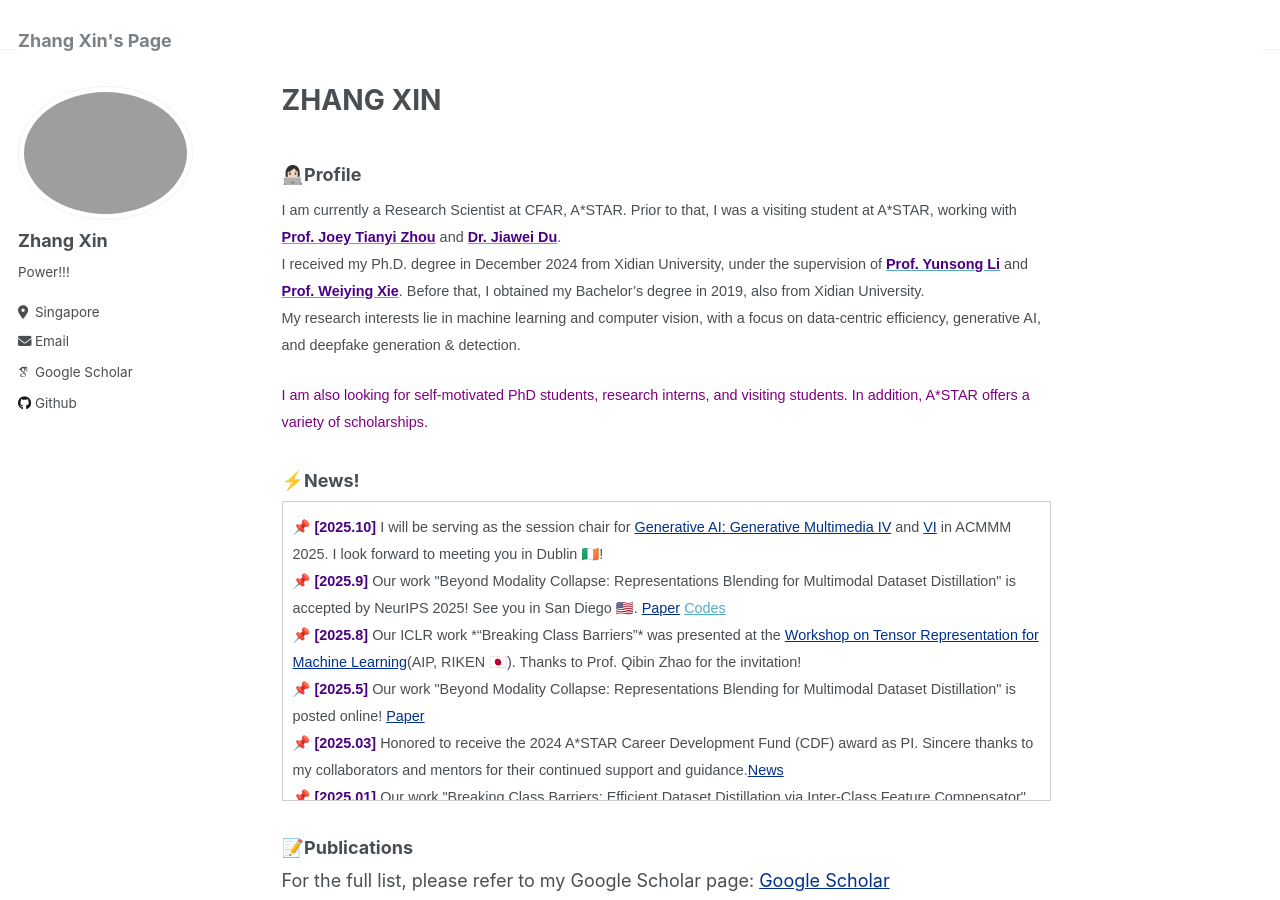
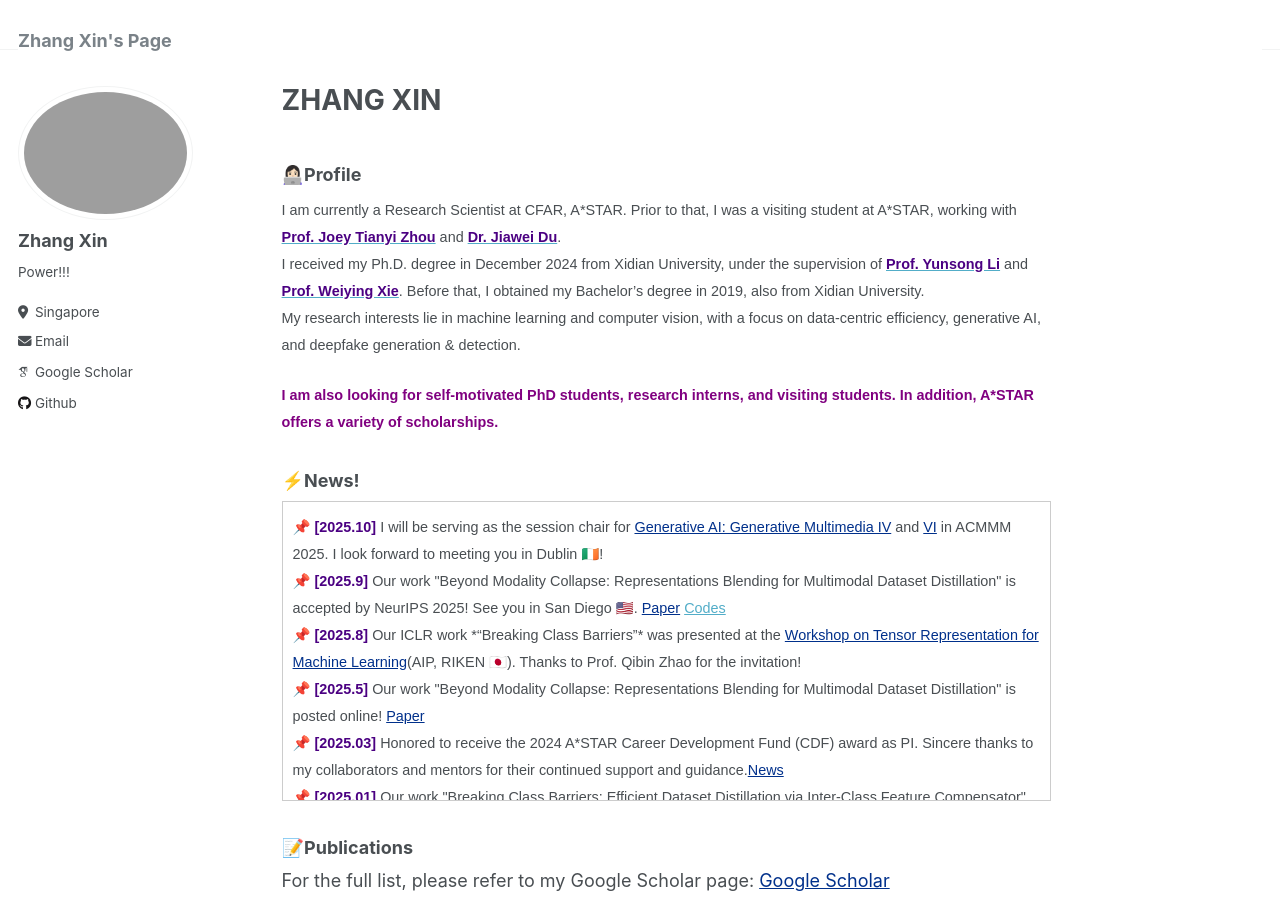
Before and after one commit to zhangxin-xd/zhangxin-xd.github.io, a Jekyll site: the page built from _pages/about.md, in a window 1280 px wide and 900 px high. Built offline with Jekyll 4.4.1, drawn with Linux system fonts in a browser that asks for light colours; some web fonts are replaced.

Commit message:
Update about.md

```diff
--- a/_pages/about.md
+++ b/_pages/about.md
@@ -14,9 +14,10 @@ I am currently a Research Scientist at CFAR, A\*STAR. Prior to that, I was a vis
 I received my Ph.D. degree in December 2024 from Xidian University, under the supervision of [<span style="color:#4B0082;"><strong>Prof. Yunsong Li</strong></span>](https://web.xidian.edu.cn/ysli/) and [<span style="color:#4B0082;"><strong>Prof. Weiying Xie</strong></span>](https://web.xidian.edu.cn/wyxie/). Before that, I obtained my Bachelor’s degree in 2019, also from Xidian University.
 My research interests lie in machine learning and computer vision, with a focus on data-centric efficiency, generative AI, and deepfake generation & detection.<br>
 
-<span style="font-family: Arial; font-size: 0.8em; color: purple;">
+<span style="font-family: Arial; font-size: 0.8em; color: purple; font-weight: bold;">
 I am also looking for self-motivated PhD students, research interns, and visiting students. In addition, A*STAR offers a variety of scholarships.
 </span>
+
 
 ### ⚡️News!
 <div style="max-height:300px; overflow-y:auto; border:1px solid #ccc; padding:10px;">
```
